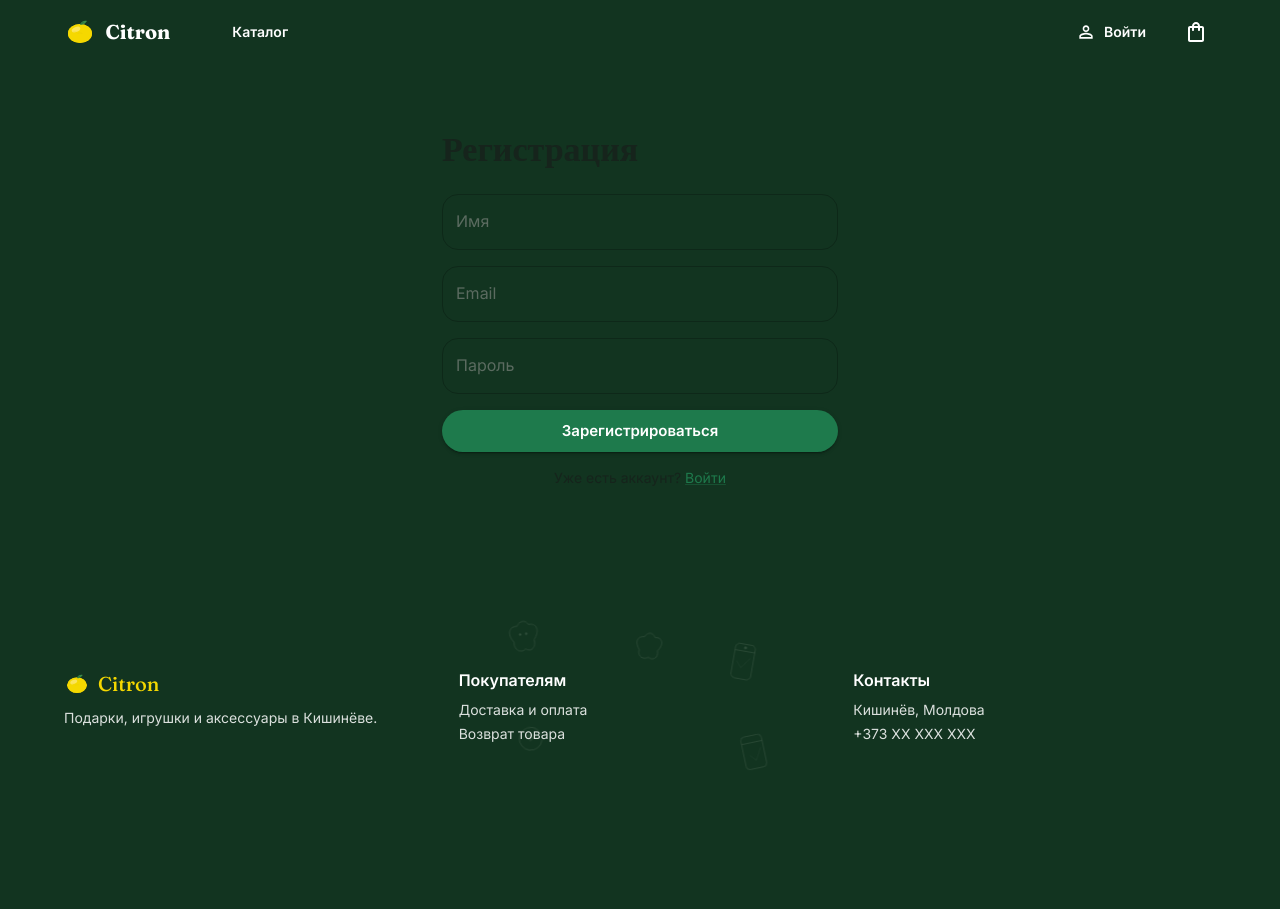
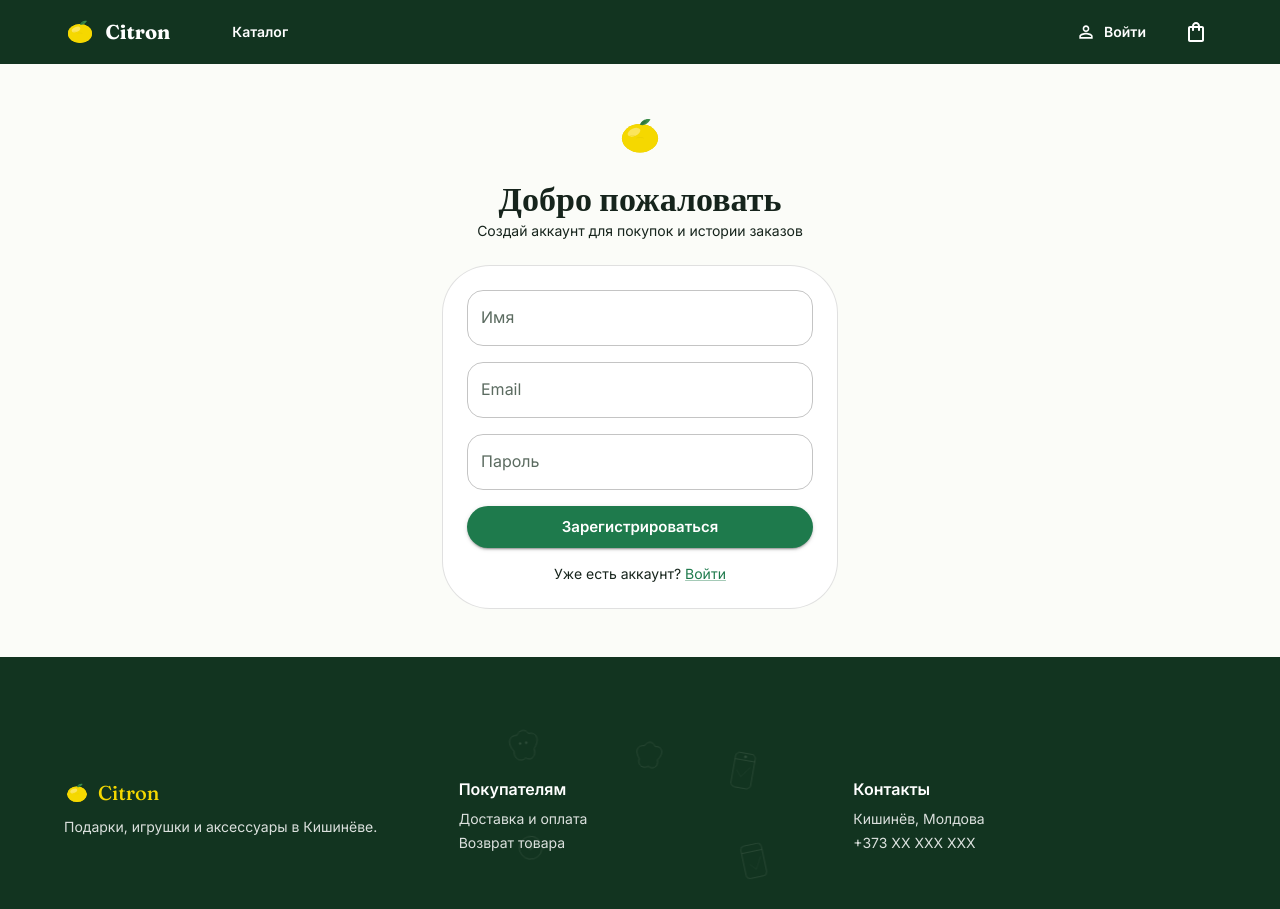
Before and after one commit to waifeez/citron-shop, a React (Vite) app in the folder frontend/: page /register in a window 1280 px wide. Before the commit the page ends 800 px from the top, so only its background shows below. Built offline with nearby package versions, Linux system fonts and the light colour scheme; no server answers.

Commit message:
Redesign LoginPage and RegisterPage with centered lemon-branded card layout

```diff
--- a/frontend/src/pages/LoginPage.tsx
+++ b/frontend/src/pages/LoginPage.tsx
@@ -1,10 +1,11 @@
 import { useState, type FormEvent } from 'react';
-import { Box, Button, Container, TextField, Typography, Alert, Link as MuiLink } from '@mui/material';
+import { Box, Button, Container, TextField, Typography, Alert, Link as MuiLink, Paper } from '@mui/material';
 import { useNavigate, Link as RouterLink } from 'react-router-dom';
 import { useAppDispatch } from '../store/hooks';
 import { setCredentials } from '../store/slices/authSlice';
 import { fetchCart } from '../store/slices/cartSlice';
 import { authApi } from '../api/authApi';
+import { LemonLogo } from '../components/LemonLogo';
 
 export function LoginPage() {
   const [email, setEmail] = useState('');
@@ -37,11 +38,19 @@ export function LoginPage() {
   };
 
   return (
-    <Container maxWidth="xs" sx={{ mt: 8 }}>
-      <Typography variant="h4" sx={{ mb: 3 }}>
-        Вход
+    <Box sx={{ bgcolor: '#FBFCF8', minHeight: '70vh', display: 'flex', alignItems: 'center', py: 6 }}>
+      <Container maxWidth="xs">
+        <Box sx={{ textAlign: 'center', mb: 3 }}>
+          <LemonLogo size={48} />
+          <Typography variant="h4" sx={{ mt: 1.5 }}>
+            С возвращением
           </Typography>
+          <Typography color="text.secondary" sx={{ fontSize: 14 }}>
+            Войди, чтобы продолжить покупки
+          </Typography>
+        </Box>
 
+        <Paper variant="outlined" sx={{ p: 3, borderRadius: 3 }}>
           {error && <Alert severity="error" sx={{ mb: 2 }}>{error}</Alert>}
 
           <Box component="form" onSubmit={handleSubmit} sx={{ display: 'flex', flexDirection: 'column', gap: 2 }}>
@@ -64,6 +73,8 @@ export function LoginPage() {
               </MuiLink>
             </Typography>
           </Box>
+        </Paper>
       </Container>
+    </Box>
   );
 }
--- a/frontend/src/pages/RegisterPage.tsx
+++ b/frontend/src/pages/RegisterPage.tsx
@@ -1,10 +1,11 @@
 import { useState, type FormEvent } from 'react';
-import { Box, Button, Container, TextField, Typography, Alert, Link as MuiLink } from '@mui/material';
+import { Box, Button, Container, TextField, Typography, Alert, Link as MuiLink, Paper } from '@mui/material';
 import { useNavigate, Link as RouterLink } from 'react-router-dom';
 import { useAppDispatch } from '../store/hooks';
 import { setCredentials } from '../store/slices/authSlice';
 import { fetchCart } from '../store/slices/cartSlice';
 import { authApi } from '../api/authApi';
+import { LemonLogo } from '../components/LemonLogo';
 
 export function RegisterPage() {
   const [fullName, setFullName] = useState('');
@@ -42,11 +43,19 @@ export function RegisterPage() {
   };
 
   return (
-    <Container maxWidth="xs" sx={{ mt: 8 }}>
-      <Typography variant="h4" sx={{ mb: 3 }}>
-        Регистрация
+    <Box sx={{ bgcolor: '#FBFCF8', minHeight: '70vh', display: 'flex', alignItems: 'center', py: 6 }}>
+      <Container maxWidth="xs">
+        <Box sx={{ textAlign: 'center', mb: 3 }}>
+          <LemonLogo size={48} />
+          <Typography variant="h4" sx={{ mt: 1.5 }}>
+            Добро пожаловать
           </Typography>
+          <Typography color="text.secondary" sx={{ fontSize: 14 }}>
+            Создай аккаунт для покупок и истории заказов
+          </Typography>
+        </Box>
 
+        <Paper variant="outlined" sx={{ p: 3, borderRadius: 3 }}>
           {error && <Alert severity="error" sx={{ mb: 2 }}>{error}</Alert>}
 
           <Box component="form" onSubmit={handleSubmit} sx={{ display: 'flex', flexDirection: 'column', gap: 2 }}>
@@ -70,6 +79,8 @@ export function RegisterPage() {
               </MuiLink>
             </Typography>
           </Box>
+        </Paper>
       </Container>
+    </Box>
   );
 }
```
Lines whose indentation alone changed are shown as unchanged.
